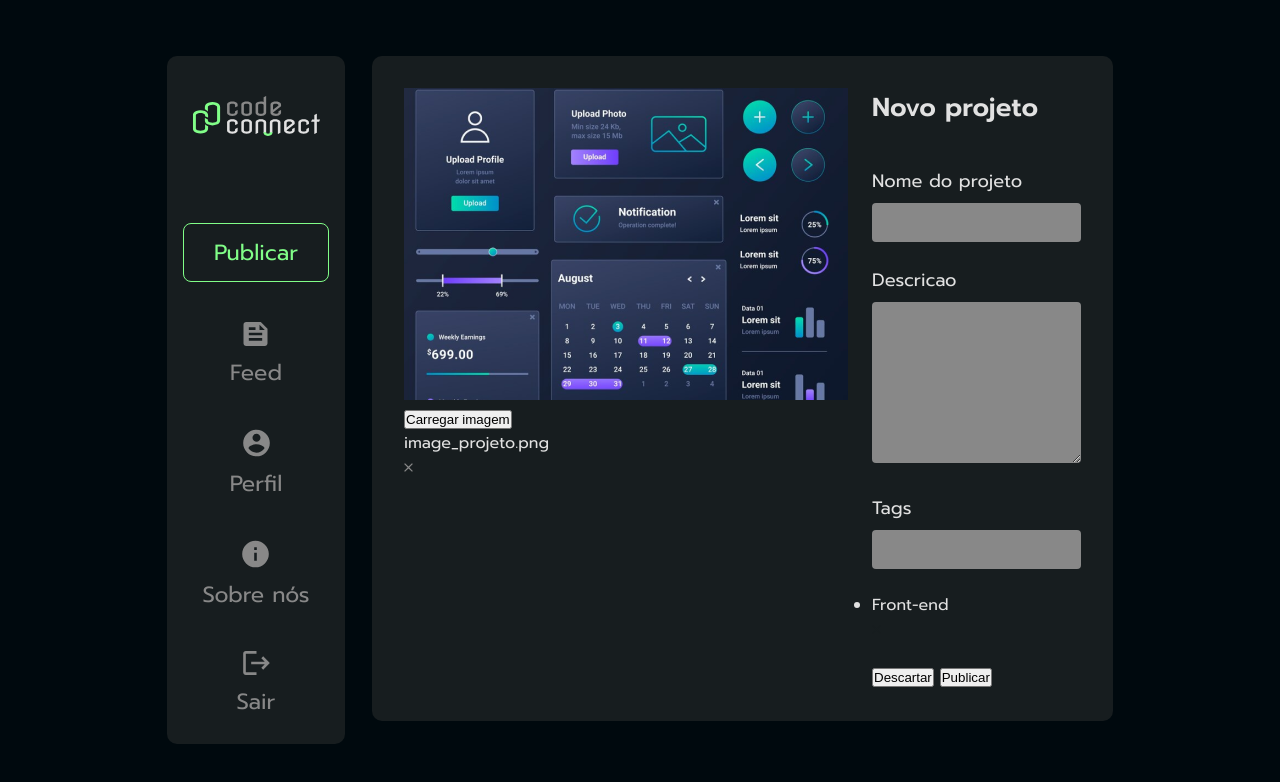
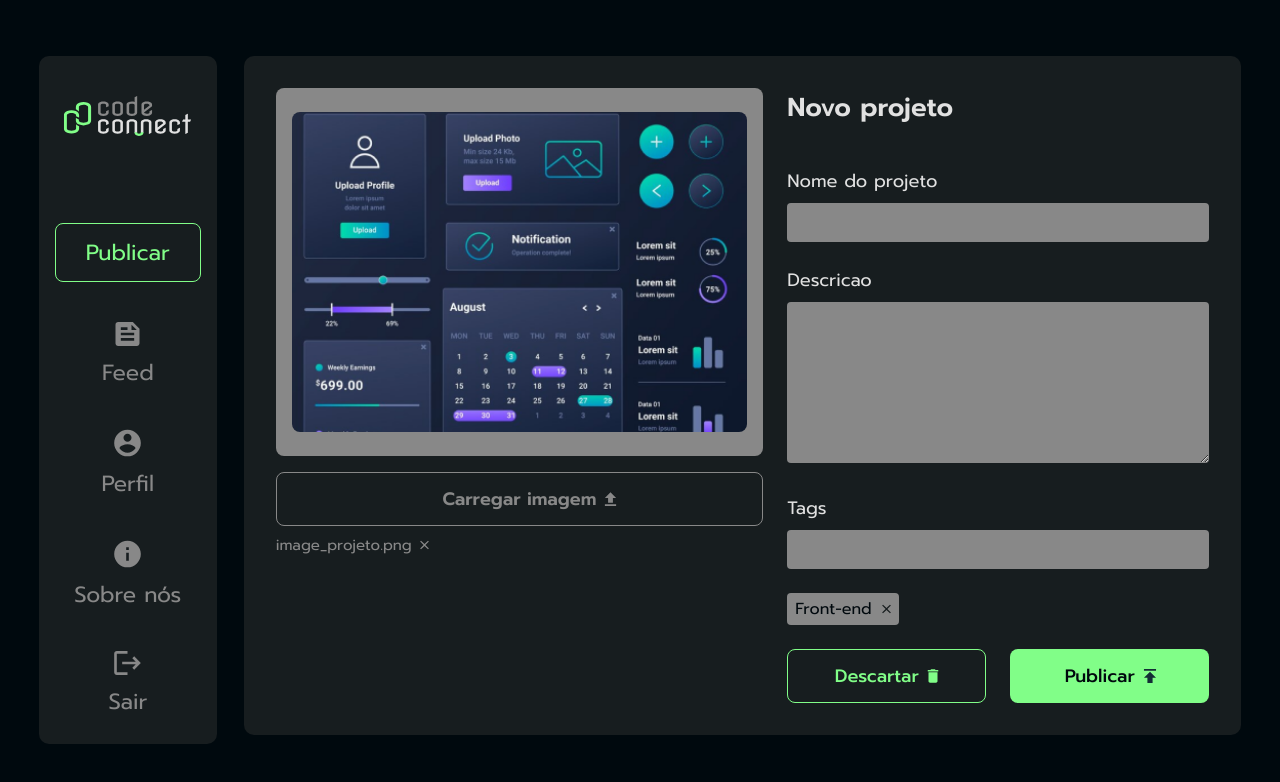
Before and after one commit to joaombvb/code-connect, a plain HTML site: page index.html in a window 1280 px wide. Drawn offline with Linux system fonts and the light colour scheme.

Commit message:
fix(css): atualiza codigo css

```diff
--- a/styles.css
+++ b/styles.css
@@ -109,3 +109,128 @@ form div input {
 textarea {
     height: 161px;
 }
+
+.lista-tags li {
+    display: flex;
+    background-color: var(--secondary-color);
+    color: var(--background-color);
+    gap: 10px;
+    padding: 4px 8px;
+    border-radius: 4px;
+}
+
+
+.lista-tags {
+    display: flex;
+}
+
+.container-botoes {
+    display: flex;
+    gap: 24px;
+    justify-content: space-between;
+}
+
+.container-botoes button {
+    width: 50%;
+    padding: 12px 32px 12px 12px;
+    text-align: center;
+    border-radius: 8px;
+    font-family: var(--font-family);
+    font-size: 18px;
+    font-weight: 500;
+}
+
+.botao-descartar {
+    background-color: var(--itens-background);
+    color: var(--primary-color);
+    border: 1px solid var(--primary-color);
+    position: relative;
+}
+
+.botao-descartar::after {
+    content: "";
+    background-image: url("./img/trash.svg");
+    background-size: contain;
+    background-repeat: no-repeat;
+    width: 15px;
+    height: 15px;
+    display: inline-block;
+    position: absolute;
+    top: 50%;
+    transform: translateY(-50%);
+    margin-left: 8px;
+}
+
+.botao-publicar {
+    background-color: var(--primary-color);
+    color: var(--background-color);
+    border: none;
+    position: relative;
+}
+
+.botao-publicar::after {
+    content: "";
+    background-image: url("../img/arrow_forward2.svg");
+    background-size: contain;
+    background-repeat: no-repeat;
+    width: 15px;
+    height: 15px;
+    display: inline-block;
+    position: absolute;
+    top: 50%;
+    transform: translateY(-50%);
+    margin-left: 8px;
+}
+
+.container-descricao {
+    width: 422px;
+}
+
+.main-imagem {
+    border-radius: 8px;
+    height: 100%;
+    object-fit: cover;
+}
+
+.container-imagem {
+    height: 368px;
+    padding: 24px 16px;
+    background-color: var(--secondary-color);
+    border-radius: 8px;
+}
+
+.container-upload-imagem button {
+    margin: 16px 0 8px 0;
+    background-color: var(--itens-background);
+    border: 1px solid var(--secondary-color);
+    border-radius: 8px;
+    color: var(--secondary-color);
+    width: 100%;
+    text-align: center;
+    padding: 12px;
+    font-family: var(--font-family);
+    font-weight: 600;
+    font-size: 18px;
+    position: relative;
+}
+
+.container-upload-imagem button::after {
+    content: "";
+    background-image: url("./img/upload.svg");
+    background-size: contain;
+    background-repeat: no-repeat;
+    display: inline-block;
+    width: 15px;
+    height: 15px;
+    position: absolute;
+    top: 50%;
+    transform: translateY(-50%);
+    margin-left: 8px;
+}
+
+.container-imagem-nome {
+    display: flex;
+    gap: 8px;
+    color: var(--secondary-color);
+    font-size: 15px;
+}
```
